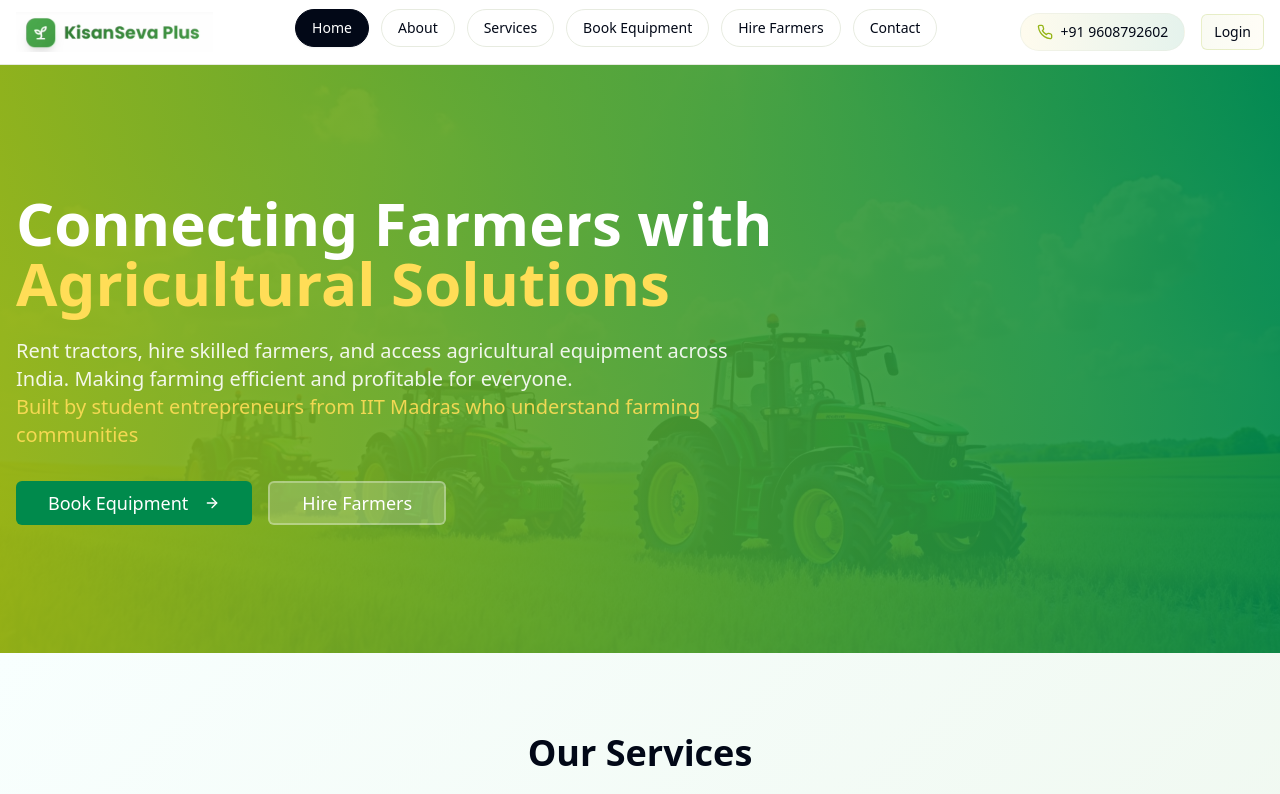
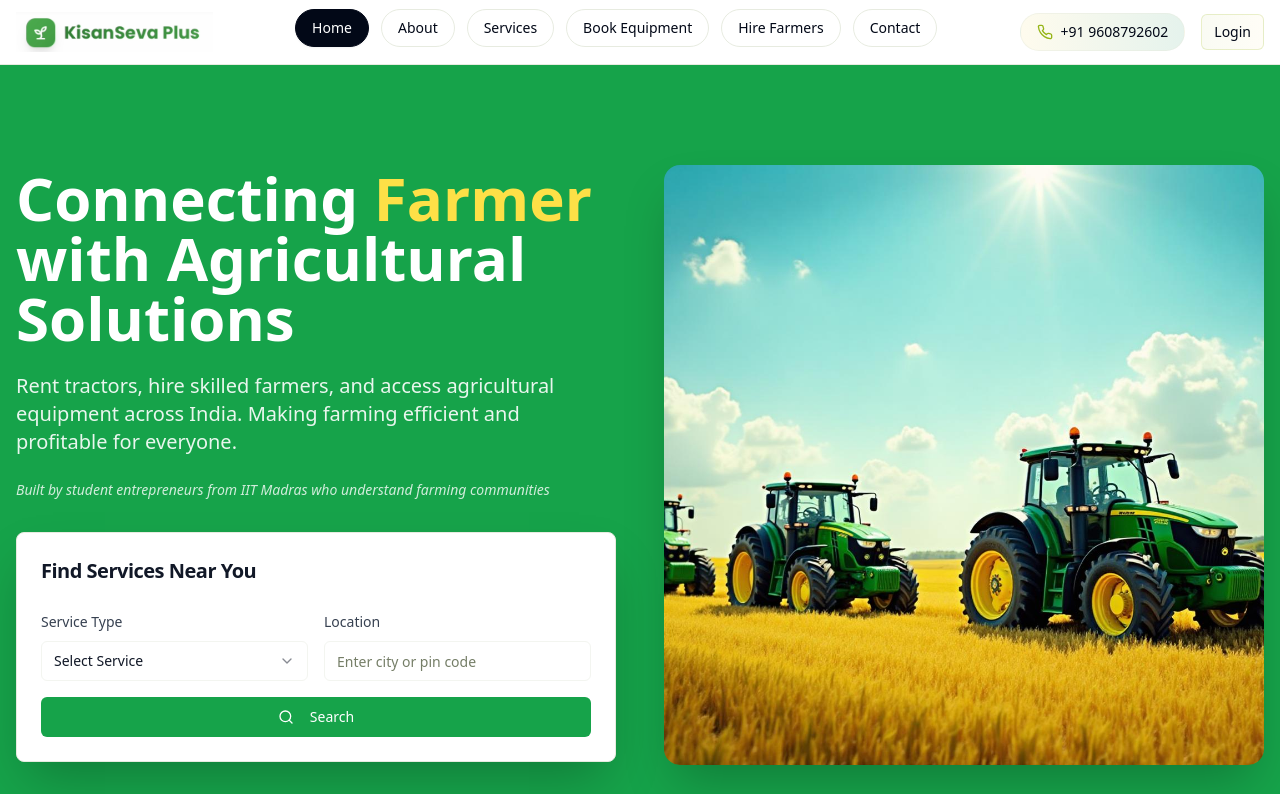
Before and after one commit to Arvindkumar7738600/agri-link-plaza, a React (Vite) app: page / in a window 1280 px wide. Shown: the top 794 px of the page. Built offline with nearby package versions, Linux system fonts and the light colour scheme.

Commit message:
Refine homepage design and functionality
Implement the exact design and structure of the homepage as per the provided screenshot. Ensure all interactive elements and functionalities are correctly implemented.

```diff
--- a/src/pages/Home.tsx
+++ b/src/pages/Home.tsx
@@ -1,6 +1,8 @@
-import { ArrowRight, Tractor, Users, Shield, MapPin, Smartphone, Clock } from "lucide-react";
+import { ArrowRight, Tractor, Users, Shield, MapPin, Smartphone, Clock, Search } from "lucide-react";
 import { Button } from "@/components/ui/button";
 import { Card, CardContent, CardDescription, CardHeader, CardTitle } from "@/components/ui/card";
+import { Input } from "@/components/ui/input";
+import { Select, SelectContent, SelectItem, SelectTrigger, SelectValue } from "@/components/ui/select";
 import { Link } from "react-router-dom";
 import heroImage from "@/assets/hero-agriculture.jpg";
 
@@ -53,38 +55,68 @@ const Home = () => {
   return (
     <div className="min-h-screen">
       {/* Hero Section */}
-      <section className="relative text-primary-foreground overflow-hidden" style={{background: 'linear-gradient(90deg, #9ebd13 0%, #008552 100%)'}}>
-        <div
-          className="absolute inset-0 bg-cover bg-center"
-          style={{
-            backgroundImage: `url(${heroImage})`,
-            backgroundAttachment: 'fixed'
-          }}
-        />
-        <div className="absolute inset-0 bg-gradient-to-r from-primary/95 to-secondary/90" />
+      <section className="relative text-white overflow-hidden bg-green-600 min-h-screen">
+        <div className="container mx-auto px-4 py-12 lg:py-20">
+          <div className="grid grid-cols-1 lg:grid-cols-2 gap-12 items-center min-h-[80vh]">
+            {/* Left Content */}
+            <div className="space-y-8">
+              <div>
+                <h1 className="text-4xl lg:text-6xl font-bold leading-tight mb-6">
+                  Connecting <span className="text-yellow-300">Farmer</span>
+                  <br />with Agricultural
+                  <br />Solutions
+                </h1>
+                <p className="text-lg lg:text-xl opacity-90 mb-6 leading-relaxed">
+                  Rent tractors, hire skilled farmers, and access agricultural equipment across India. Making farming efficient and profitable for everyone.
+                </p>
+                <p className="text-sm opacity-80 italic">
+                  Built by student entrepreneurs from IIT Madras who understand farming communities
+                </p>
+              </div>
 
-        <div className="relative container mx-auto px-4 py-24 lg:py-32">
-          <div className="max-w-3xl">
-            <h1 className="text-4xl lg:text-6xl font-bold leading-tight mb-6">
-              Connecting Farmers with
-              <span className="text-accent block">Agricultural Solutions</span>
-            </h1>
-            <p className="text-lg lg:text-xl opacity-90 mb-8 leading-relaxed">
-              Rent tractors, hire skilled farmers, and access agricultural equipment across India.
-              Making farming efficient and profitable for everyone.
-              <br /><span className="text-accent font-medium">Built by student entrepreneurs from IIT Madras who understand farming communities</span>
-            </p>
-            <div className="flex flex-col sm:flex-row gap-4">
-              <Button size="lg" variant="secondary" asChild className="text-lg px-8">
-                <Link to="/booking">
-                  Book Equipment <ArrowRight className="ml-2 h-5 w-5" />
-                </Link>
-              </Button>
-              <Button size="lg" variant="secondary" asChild className="text-lg px-8 bg-white/20 text-primary-foreground border-2 border-white/30 hover:bg-white hover:text-primary">
-                <Link to="/farmers">
-                  Hire Farmers
-                </Link>
-              </Button>
+              {/* Search Card */}
+              <Card className="bg-white text-gray-900 shadow-2xl">
+                <CardHeader>
+                  <CardTitle className="text-xl text-gray-900">Find Services Near You</CardTitle>
+                </CardHeader>
+                <CardContent className="space-y-4">
+                  <div className="grid grid-cols-1 md:grid-cols-2 gap-4">
+                    <div className="space-y-2">
+                      <label className="text-sm font-medium text-gray-700">Service Type</label>
+                      <Select>
+                        <SelectTrigger className="w-full">
+                          <SelectValue placeholder="Select Service" />
+                        </SelectTrigger>
+                        <SelectContent>
+                          <SelectItem value="tractor">Tractor Rental</SelectItem>
+                          <SelectItem value="harvester">Harvester Rental</SelectItem>
+                          <SelectItem value="farmer">Hire Farmers</SelectItem>
+                          <SelectItem value="equipment">Other Equipment</SelectItem>
+                        </SelectContent>
+                      </Select>
+                    </div>
+                    <div className="space-y-2">
+                      <label className="text-sm font-medium text-gray-700">Location</label>
+                      <Input placeholder="Enter city or pin code" className="w-full" />
+                    </div>
+                  </div>
+                  <Button className="w-full bg-green-600 hover:bg-green-700 text-white">
+                    <Search className="w-4 h-4 mr-2" />
+                    Search
+                  </Button>
+                </CardContent>
+              </Card>
+            </div>
+
+            {/* Right Image */}
+            <div className="relative">
+              <div className="rounded-2xl overflow-hidden shadow-2xl">
+                <img
+                  src={heroImage}
+                  alt="Agricultural field with growing crops"
+                  className="w-full h-[500px] lg:h-[600px] object-cover"
+                />
+              </div>
             </div>
           </div>
         </div>
```
